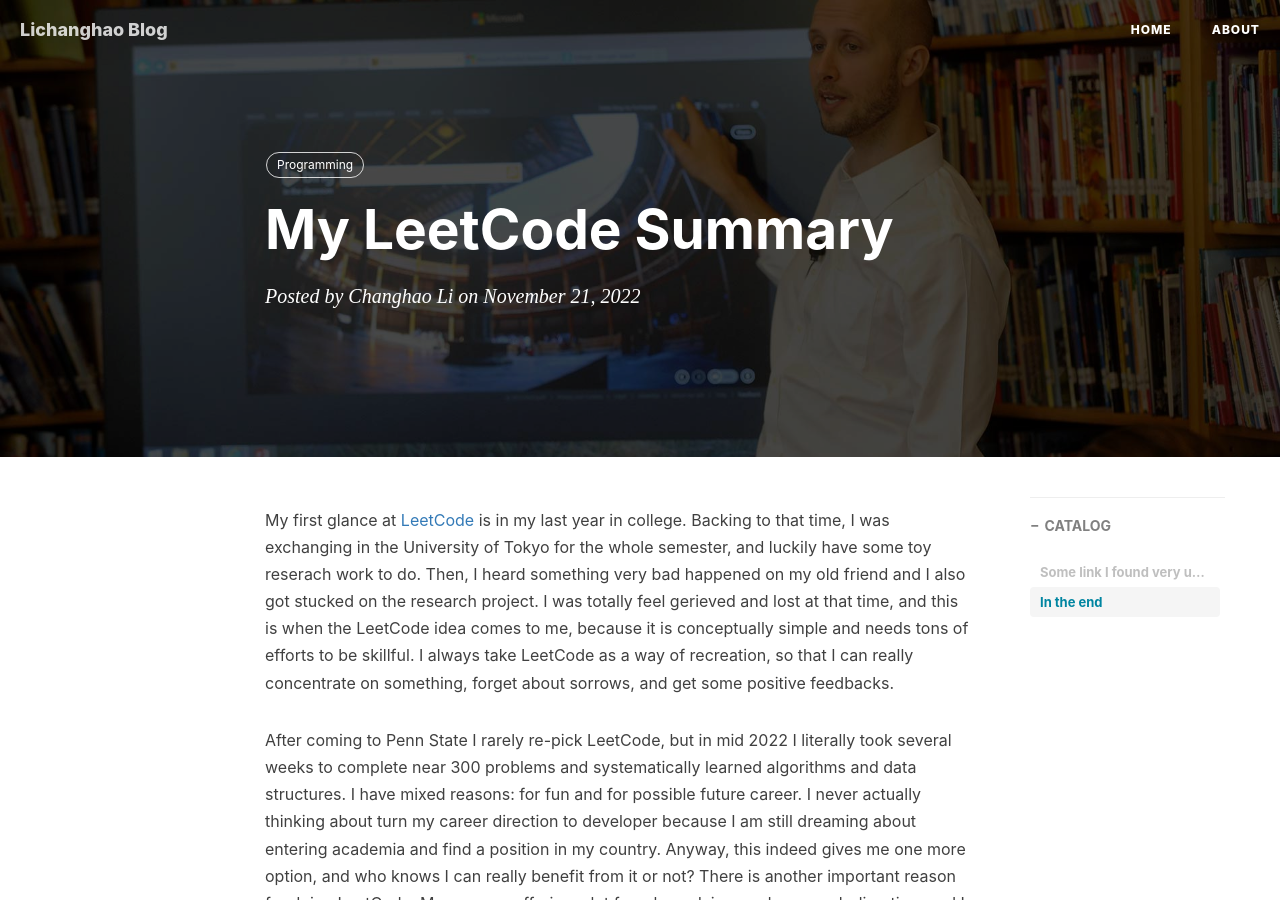
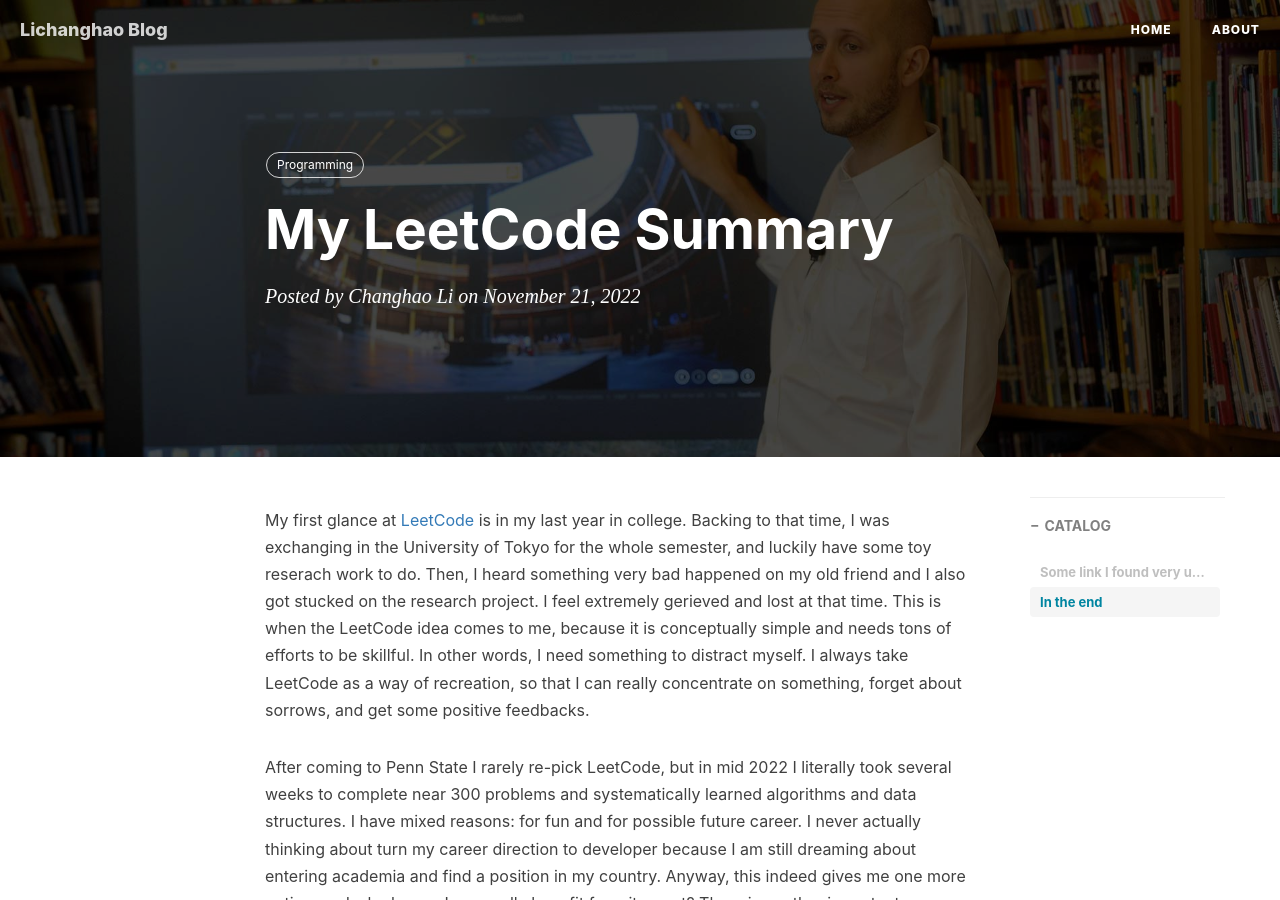
Before and after one commit to lichanghao/lichanghao.github.io.old, a Jekyll site: the page built from _posts/2022-11-21-My LeetCode Summary.md, in a window 1280 px wide and 900 px high. Built offline with Jekyll 4.4.1, drawn with Linux system fonts in a browser that asks for light colours; nearby versions of some CDN libraries; comment, search, counter and statistics services are not loaded.

Commit message:
20221121

```diff
--- a/_posts/2022-11-21-My LeetCode Summary.md
+++ b/_posts/2022-11-21-My LeetCode Summary.md
@@ -11,7 +11,7 @@ header-mask:       0.3
 author:            Changhao Li
 ---
 
-My first glance at [LeetCode](https://leetcode.com/problemset/all/) is in my last year in college. Backing to that time, I was exchanging in the University of Tokyo for the whole semester, and luckily have some toy reserach work to do. Then, I heard something very bad happened on my old friend and I also got stucked on the research project. I was totally feel gerieved and lost at that time, and this is when the LeetCode idea comes to me, because it is conceptually simple and needs tons of efforts to be skillful. I always take LeetCode as a way of recreation, so that I can really concentrate on something, forget about sorrows, and get some positive feedbacks.
+My first glance at [LeetCode](https://leetcode.com/problemset/all/) is in my last year in college. Backing to that time, I was exchanging in the University of Tokyo for the whole semester, and luckily have some toy reserach work to do. Then, I heard something very bad happened on my old friend and I also got stucked on the research project. I feel extremely gerieved and lost at that time. This is when the LeetCode idea comes to me, because it is conceptually simple and needs tons of efforts to be skillful. In other words, I need something to distract myself. I always take LeetCode as a way of recreation, so that I can really concentrate on something, forget about sorrows, and get some positive feedbacks.
 
 After coming to Penn State I rarely re-pick LeetCode, but in mid 2022 I literally took several weeks to complete near 300 problems and systematically learned algorithms and data structures. I have mixed reasons: for fun and for possible future career. I never actually thinking about turn my career direction to developer because I am still dreaming about entering academia and find a position in my country. Anyway, this indeed gives me one more option, and who knows I can really benefit from it or not? There is another important reason for doing LeetCode. My ex was suffering a lot from her advisor and reserarch direction, and I think the best way out is all-in coding training and targeting at finding a job in tech company. Considering her impressive intelligence I don't think this is really hard. So I re-started the LeetCode journey and ready to support her in both academic and emotional ways. However, we finally broke up (sad story) after two months and I found a internship position in Dassault Systeme, so that was probably the end of the day for me to treat LeetCode very seriously.
 
```
